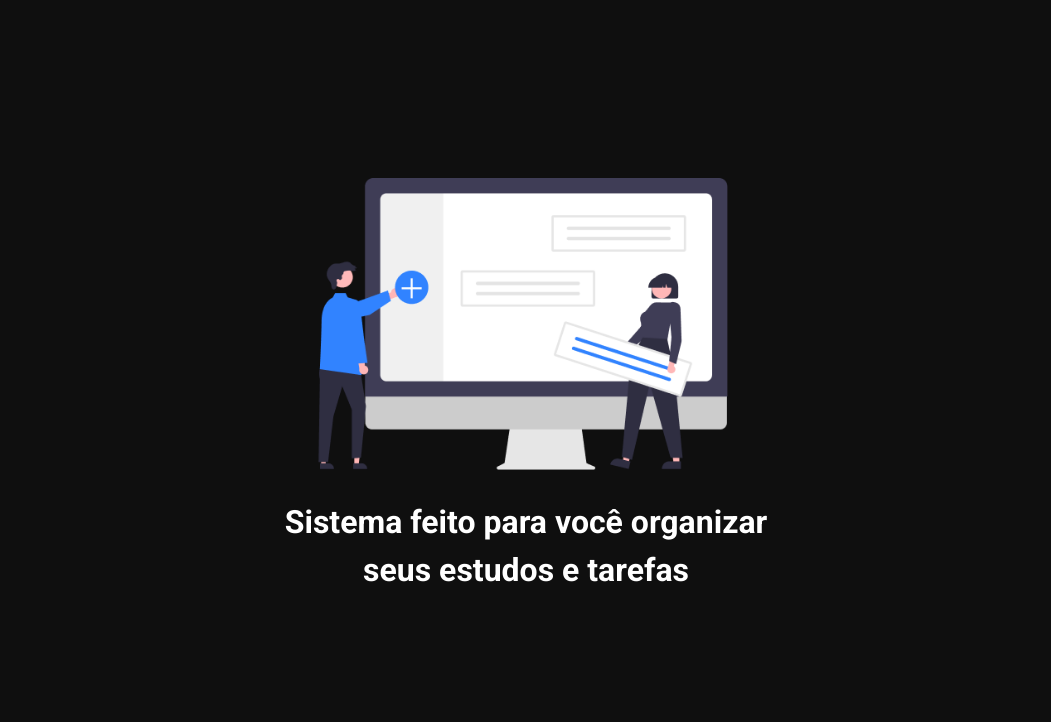
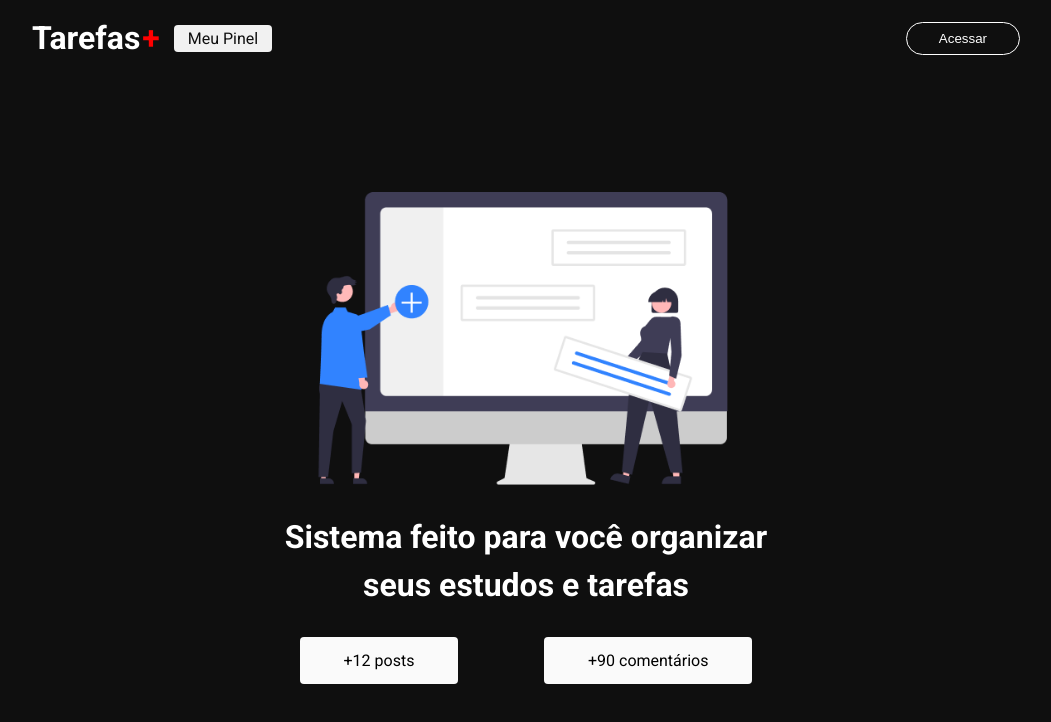
Before and after one commit to DigitalHDR/tarefas-projeto-next-js, a Next.js app: page / in a window 1280 px wide. Shown: the top 722 px of the page, without its empty margins (114-1165 px from the left). Built offline with nearby package versions, Linux system fonts and the light colour scheme.

Commit message:
Criando header

```diff
--- /dev/null
+++ b/src/components/header/index.tsx
@@ -0,0 +1,24 @@
+import React from 'react'
+import styles from './styles.module.css'
+import Link from 'next/link'
+
+const Header = () => {
+  return (
+    <header className={styles.header}>
+      <section className={styles.content}>
+        <nav className={styles.nav}>
+          <Link href="/">
+            <h1 className={styles.logo}>
+              Tarefas<span>+</span>
+            </h1>
+          </Link>
+          <Link href="/dashbord" className={styles.link}>Meu Pinel</Link>
+        </nav>
+
+        <button className={styles.loginButton}>Acessar</button>
+      </section>
+    </header>
+  )
+}
+
+export default Header
--- /dev/null
+++ b/src/components/header/styles.module.css
@@ -0,0 +1,58 @@
+.header {
+    width: 100%;
+    height: 76px;
+    background-color: #0f0f0f;
+    display: flex;
+    align-items: center;
+    justify-content: center;
+}
+
+.content {
+    padding: 0 18px;
+    width: 100%;
+    max-width: 1024px;
+    display: flex;
+    align-items: center;
+    justify-content: space-between;
+}
+
+.content a {
+    text-decoration: none;
+}
+
+.logo {
+    color: #fff;
+    font-size: 32px;
+}
+
+
+.logo span {
+    color: #ff0000;
+    padding-left: 2px;
+}
+
+.loginButton {
+    background: transparent;
+    padding: 8px 32px;
+    border-radius: 24px;
+    color: #fff;
+    border: 1.5px solid #fff;
+    cursor: pointer;
+}
+
+.loginButton:hover {
+    transform: scale(1.08);
+}
+
+.nav {
+    display: flex;
+    align-items: center;
+}
+
+.link {
+    background-color: #f1f1f1;
+    color: #0f0f0f;
+    padding: 4px 14px;
+    border-radius: 4px;
+    margin: 0 14px;
+}
--- a/src/pages/_app.tsx
+++ b/src/pages/_app.tsx
@@ -1,6 +1,13 @@
 import '../styles/globals.css'
 import type { AppProps } from 'next/app'
 
+import Header from '@/components/header'
+
 export default function App({ Component, pageProps }: AppProps) {
-  return <Component {...pageProps} />
+  return (
+    <>
+      <Header />
+      <Component {...pageProps} />
+    </>
+  )
 }
--- a/src/pages/index.tsx
+++ b/src/pages/index.tsx
@@ -12,6 +12,7 @@
       </Head>
 
       <main className={styles.main}>
+
         <div className={styles.logoContent}>
           <Image
             className={styles.hero}
@@ -20,10 +21,21 @@
             priority
           />
         </div>
+
         <h1 className={styles.title}>
           Sistema feito para você organizar <br />
           seus estudos e tarefas
         </h1>
+
+        <div className={styles.infoContent}>
+          <section className={styles.box}>
+            <span>+12 posts</span>
+          </section>
+          <section className={styles.box}>
+            <span>+90 comentários</span>
+          </section>
+        </div>
+
       </main>
     </div>
   )
--- a/src/styles/Home.module.css
+++ b/src/styles/Home.module.css
@@ -1,7 +1,7 @@
 .container {
     background-color: #0f0f0f;
     width: 100%;
-    height: 100vh;
+    height: calc(100vh - 76px);
     display: flex;
     justify-content: center;
     align-items: center;
@@ -28,3 +28,40 @@
     margin: 28px;
     line-height: 150%;
 }
+
+.infoContent {
+    display: flex;
+    align-items: center;
+    justify-content: space-around;
+}
+
+.box {
+    background-color: #fafafa;
+    padding: 14px 44px;
+    border-radius: 4px;
+    transition: transform 0.4s;
+}
+
+.box:hover {
+    transform: scale(1.08);
+}
+
+@media screen and (max-width: 580px) {
+    .hero {
+        max-width: 80%;
+    }
+
+    .title {
+        font-size: 24px;
+    }
+
+    .infoContent {
+        flex-direction: column;
+    }
+
+    .box {
+        width: 80%;
+        margin-bottom: 14px;
+        text-align: center;
+    }
+}
```
